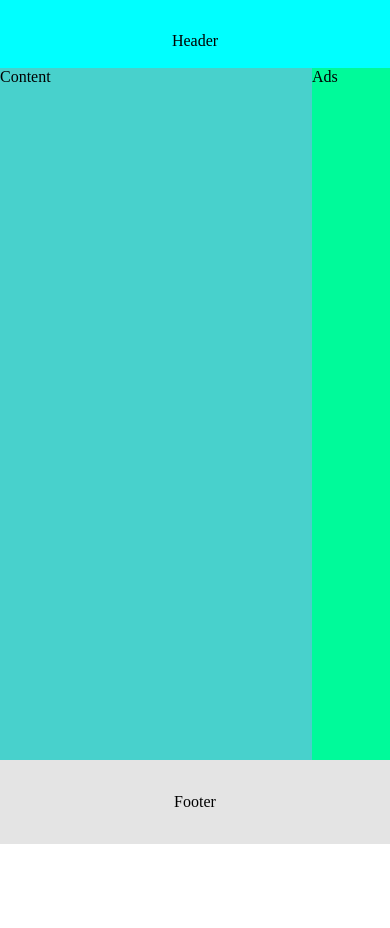
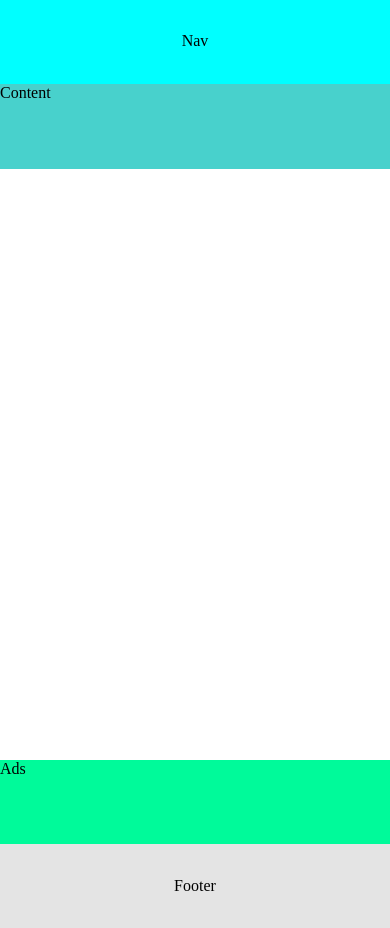
Before and after one commit to JanTrichter/glweb-layout, a plain HTML site: page index.html in a window 390 px wide. Before the commit the page ends 844 px from the top, so only its background shows below. Drawn offline with Linux system fonts and the light colour scheme.

Commit message:
drop column layout
Css-Grid Drop Column Layout

```diff
--- a/index.html
+++ b/index.html
@@ -8,17 +8,17 @@
     <title>Layout</title>
 </head>
 <body>
-    <header>
-        Header
-    </header>
-    <main class="wrapper">
+    <div class="container">
+        <nav>
+            Nav
+        </nav>
         <section class="content">
             Content
         </section>
         <section class="ads">
             Ads
         </section>
-    </main>
+    </div>
     <footer>
         Footer
     </footer>
--- a/style.css
+++ b/style.css
@@ -1,45 +1,68 @@
+:root {
+    --body-height: 90vh;
+    --footer-height: calc(100vh - var(--body-height));
+}
+
 * {
     margin: 0px;
     padding: 0px;
     box-sizing: border-box;
 }
 
-header {
+nav {
     width: 100%;
     text-align: center;
     padding: 2rem;
     background-color: aqua;
-    height: 8vh;
-}
-
-main {
-    width: 100%;
-    display: flex;
-    align-items: center;
-    justify-content: center;
+    height: var(--body-height);
+    grid-area: nav;
 }
 
 .content {
-    width: 80%;
+    width: 100%;
     background-color: mediumturquoise;
-    height: 82vh;
+    height: var(--body-height);
+    grid-area: content;
 }
 
 .ads {
-    width: 20%;
+    width: 100%;
     background-color: mediumspringgreen;
-    height: 82vh;
+    height: var(--body-height);
+    grid-area: ads;
 }
 
 
 footer {
-    bottom: 0;
-    left: 0;
-    position: fixed;
     width: 100%;
-    height: 10vh;
+    height: var(--footer-height);
     background-color: #e4e4e4;
     display: flex;
     align-items: center;
     justify-content: space-around;
 }
+
+/* Grid - Layout  */
+
+.container {
+    width: 100%;
+    display: grid;
+    grid-template-areas: "nav content ads";
+    grid-template-columns: 1fr 3fr 1fr;
+}
+
+@media (max-width: 600px) {
+    :root {
+        --body-height: 10vh;
+        --footer-height: 10vh;
+    }
+
+    .container {
+        grid-template-areas:
+        "nav"
+        "content"
+        "ads";
+        grid-template-columns: 1fr;
+        grid-template-rows: 1fr 8fr 1fr;
+    }
+}
```
